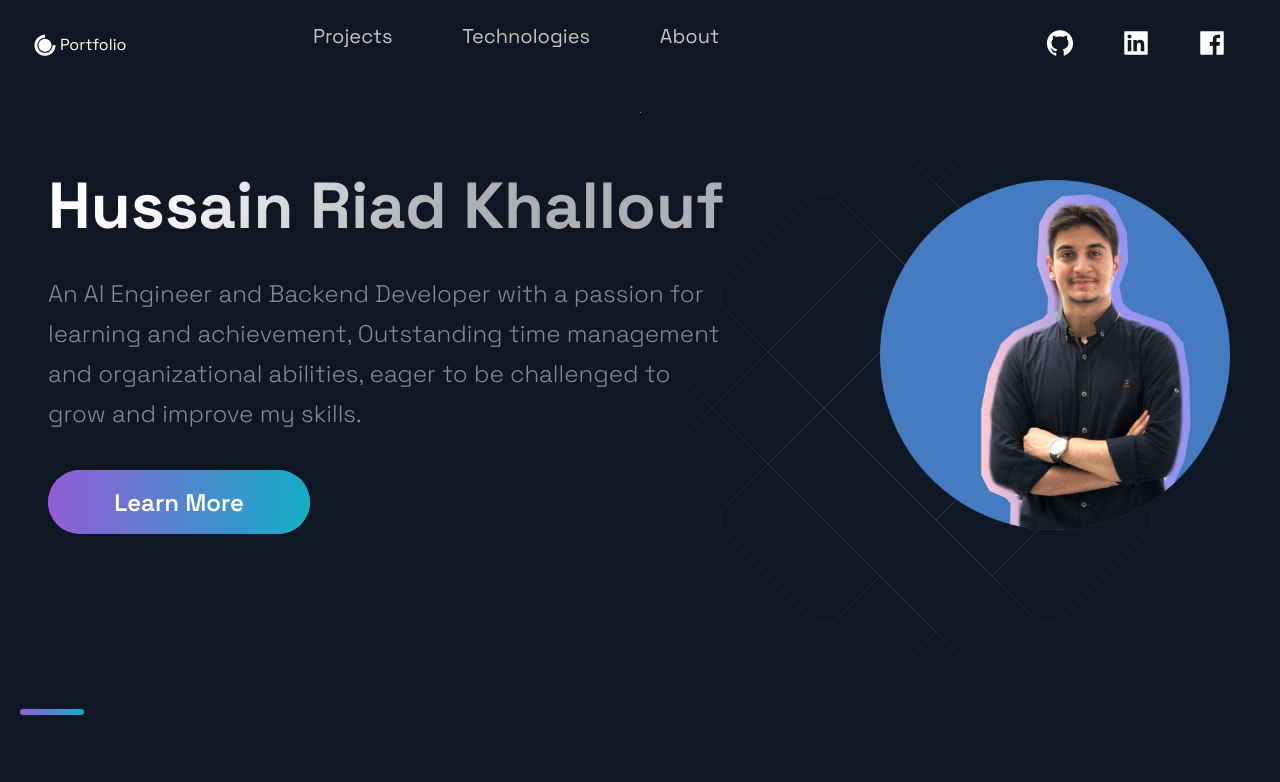
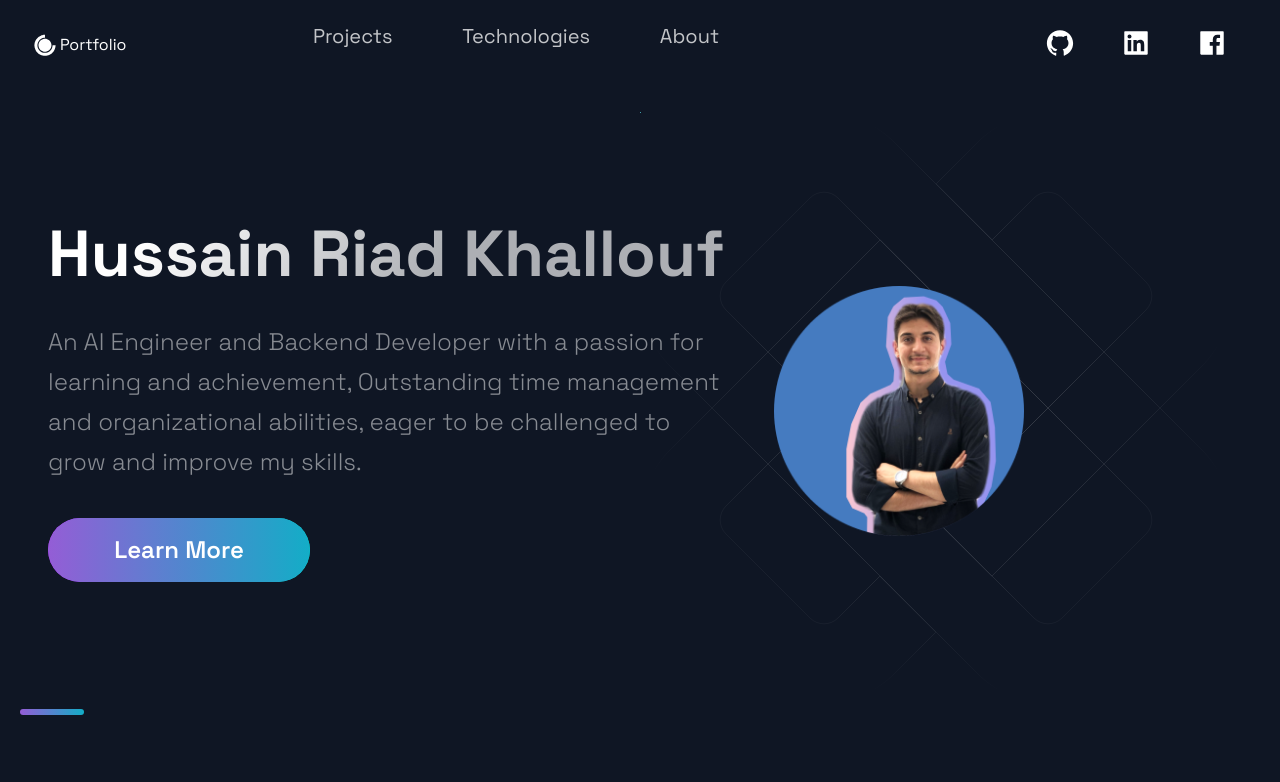
Before and after one commit to Hussain-Khallouf/portfolio, a Next.js app: page / in a window 1280 px wide. Shown: the top 782 px of the page. Built offline with nearby package versions, Linux system fonts and the light colour scheme.

Commit message:
fixing styled

```diff
--- a/src/components/Hero/Hero.js
+++ b/src/components/Hero/Hero.js
@@ -1,25 +1,32 @@
-import React from 'react';
-import Link from 'next/link';
+import React from "react";
+import Link from "next/link";
 
-import { Section, SectionText, SectionTitle } from '../../styles/GlobalComponents';
-import Button from '../../styles/GlobalComponents/Button';
-import { LeftSection, Img } from './HeroStyles';
+import {
+  Section,
+  SectionText,
+  SectionTitle,
+} from "../../styles/GlobalComponents";
+import Button from "../../styles/GlobalComponents/Button";
+import { LeftSection, Img } from "./HeroStyles";
 
 const Hero = (props) => (
   <>
-    <Section row nopadding>
+    <Section row nopadding lg_col>
       <LeftSection>
         <SectionTitle main center nopadding>
           Hussain Riad Khallouf
         </SectionTitle>
         <SectionText>
-        An AI Engineer and Backend Developer with a passion for learning and achievement, Outstanding time management and organizational abilities, eager to be challenged to grow and improve my skills.
+          An AI Engineer and Backend Developer with a passion for learning and
+          achievement, Outstanding time management and organizational abilities,
+          eager to be challenged to grow and improve my skills.
         </SectionText>
-        <Link  href="#about"><Button >Learn More</Button></Link>
+        <Link href="#about">
+          <Button>Learn More</Button>
+        </Link>
       </LeftSection>
+      <Img src="/images/picofme.png" />
     </Section>
-    <Img src="/images/picofme.png"/>
-
   </>
 );
 
--- a/src/components/Hero/HeroStyles.js
+++ b/src/components/Hero/HeroStyles.js
@@ -1,14 +1,40 @@
-import styled from 'styled-components';
+import styled from "styled-components";
 
 export const Img = styled.img`
-  position: absolute;
-  width:350px;
-  height:350px;
-  top: 100px;
-  right: 50px;
+  /* position: absolute; */
+  width: 350px;
+  height: 350px;
+  margin-left: 5rem;
+  position: relative;
+
+  @media ${(props) => props.theme.breakpoints.xl} {
+    width: 250px;
+    height: 250px;
+  }
+  @media ${(props) => props.theme.breakpoints.lg} {
+    right: 50%;
+    transform: translateX(50%);
+    margin-bottom: 4rem;
+  }
+  @media ${(props) => props.theme.breakpoints.md} {
+    transform: translateX(0);
+    right: 0;
+    margin: 0 auto;
+    width: 200px;
+    height: 200px;
+  }
+
+  @media ${(props) => props.theme.breakpoints.sm} {
+    width: 150px;
+    height: 150px;
+  }
   object-fit: cover;
-  overflow: hidden;
-`
+  /* @media screen and (max-width: 1200px) {
+    bottom: 0;
+    left: 50%;
+    transform: translateX(-50%);
+  } */
+`;
 
 export const LeftSection = styled.div`
   width: 100%;
--- a/src/styles/GlobalComponents/index.js
+++ b/src/styles/GlobalComponents/index.js
@@ -1,58 +1,67 @@
-import styled from 'styled-components'
+import styled from "styled-components";
 
 export const Section = styled.section`
-  display: ${(props) => props.grid ? "grid" : "flex" };
-  flex-direction: ${(props) => props.row ? "row" : "column" };
-  padding: ${(props) => props.nopadding ? "0" : "32px 48px 0" } ;
+  display: ${(props) => (props.grid ? "grid" : "flex")};
+  flex-direction: ${(props) => (props.row ? "row" : "column")};
+  padding: ${(props) => (props.nopadding ? "0" : "32px 48px 0")};
   margin: 0 auto;
   max-width: 1240px;
   box-sizing: content-box;
   position: relative;
   overflow: hidden;
   grid-template-columns: 1fr 1fr;
-
+  @media ${(props) => props.theme.breakpoints.xl} {
+    align-items: ${(props) => (props.lg_col ? "center" : "unset")};
+  }
+  @media ${(props) => props.theme.breakpoints.lg} {
+    flex-direction: ${(props) => (props.lg_col ? "column" : "row")};
+  }
   @media ${(props) => props.theme.breakpoints.md} {
     padding: 24px 48px 0;
     flex-direction: column;
   }
 
   @media ${(props) => props.theme.breakpoints.sm} {
-    padding: ${(props) => props.nopadding ? "0" : "16px 16px 0" } ;
+    padding: ${(props) => (props.nopadding ? "0" : "16px 16px 0")};
 
     width: calc(100vw - 32px);
     flex-direction: column;
   }
-`
+`;
 
 export const SectionTitle = styled.h2`
   font-weight: 800;
-  font-size: ${(props) => props.main ? '65px' : '56px'};
-  line-height: ${(props) => props.main ? '72px' : '56px'};
+  font-size: ${(props) => (props.main ? "65px" : "56px")};
+  line-height: ${(props) => (props.main ? "72px" : "56px")};
   width: max-content;
   max-width: 100%;
-  background: linear-gradient(121.57deg, #FFFFFF 18.77%, rgba(255, 255, 255, 0.66) 60.15%);
+  background: linear-gradient(
+    121.57deg,
+    #ffffff 18.77%,
+    rgba(255, 255, 255, 0.66) 60.15%
+  );
   -webkit-background-clip: text;
   -webkit-text-fill-color: transparent;
   margin-bottom: 16px;
-  padding: ${(props) => props.main ? '58px 0 16px' : '0'};
+  padding: ${(props) => (props.main ? "58px 0 16px" : "0")};
 
-  @media ${props => props.theme.breakpoints.md}{
-    font-size: ${(props) => props.main ? '56px' : '48px'};
-    line-height: ${(props) => props.main ? '56px' : '48px'};
+  @media ${(props) => props.theme.breakpoints.md} {
+    font-size: ${(props) => (props.main ? "56px" : "48px")};
+    line-height: ${(props) => (props.main ? "56px" : "48px")};
     margin-bottom: 12px;
-    padding: ${(props) => props.main ? '40px 0 12px' : '0'};
+    padding: ${(props) => (props.main ? "40px 0 12px" : "0")};
   }
 
-  @media ${props => props.theme.breakpoints.sm}{
+  @media ${(props) => props.theme.breakpoints.sm} {
     font-size: 32px;
     line-height: 40px;
-    font-size: ${(props) => props.main ? '28px' : '32px'};
-    line-height: ${(props) => props.main ? '32px' : '40px'};
+    font-size: ${(props) => (props.main ? "28px" : "32px")};
+    line-height: ${(props) => (props.main ? "32px" : "40px")};
     margin-bottom: 8px;
-    padding: ${(props) => props.main ? '16px 0 8px' : '0'};
+    padding: ${(props) => (props.main ? "16px 0 8px" : "0")};
     max-width: 100%;
   }
-`
+`;
 
 export const SectionText = styled.p`
   max-width: 800px;
@@ -74,19 +83,19 @@ export const SectionText = styled.p`
     line-height: 24px;
     padding-bottom: 16px;
   }
-`
+`;
 
 export const SectionDivider = styled.div`
-
   width: 64px;
   height: 6px;
   border-radius: 10px;
   background-color: #fff;
-  background: ${(props) => props.colorAlt ?
-    'linear-gradient(270deg, #F46737 0%, #945DD6 100%)' :
-    'linear-gradient(270deg, #13ADC7 0%, #945DD6 100%)'};
+  background: ${(props) =>
+    props.colorAlt
+      ? "linear-gradient(270deg, #F46737 0%, #945DD6 100%)"
+      : "linear-gradient(270deg, #13ADC7 0%, #945DD6 100%)"};
 
-    margin: ${(props) => props.divider ? "4rem 0" : "" };
+  margin: ${(props) => (props.divider ? "4rem 0" : "")};
 
   @media ${(props) => props.theme.breakpoints.md} {
     width: 48px;
@@ -97,7 +106,7 @@ export const SectionDivider = styled.div`
     width: 32px;
     height: 2px;
   }
-`
+`;
 export const SectionSubText = styled.p`
   max-width: 800px;
   font-weight: 300;
@@ -105,7 +114,7 @@ export const SectionSubText = styled.p`
   line-height: 32px;
   color: rgba(255, 255, 255, 0.75);
 
-@media ${(props) => props.theme.breakpoints.md} {
+  @media ${(props) => props.theme.breakpoints.md} {
     max-width: 672px;
     font-size: 16px;
     line-height: 25px;
@@ -115,9 +124,9 @@ export const SectionSubText = styled.p`
     font-size: 14px;
     line-height: 22px;
   }
-`
+`;
 export const SecondaryBtn = styled.button`
-  color: #FFF;
+  color: #fff;
   background: none;
   border: 1px solid rgba(255, 255, 255, 0.33);
   box-sizing: border-box;
@@ -144,10 +153,11 @@ export const SecondaryBtn = styled.button`
   &:active {
     background: #e0e4eb;
     border: 1px solid #304169;
-    box-shadow: inset 0px 2px 1px rgba(46, 49, 55, 0.15), inset 0px 0px 4px rgba(20, 20, 55, 0.3);
+    box-shadow: inset 0px 2px 1px rgba(46, 49, 55, 0.15),
+      inset 0px 0px 4px rgba(20, 20, 55, 0.3);
   }
 
-  @media ${(props) => props.theme.breakpoints.md}{
+  @media ${(props) => props.theme.breakpoints.md} {
     margin-top: 24px;
     margin-bottom: 64px;
     padding: 16px 24px;
@@ -164,40 +174,43 @@ export const SecondaryBtn = styled.button`
     font-size: 14px;
     line-height: 16px;
   }
-`
+`;
 
 export const ButtonBack = styled.div`
-  width: ${({ alt }) => alt ? '150px' : '262px'};
-  height: ${({ alt }) => alt ? '52px' : '64px'};
+  width: ${({ alt }) => (alt ? "150px" : "262px")};
+  height: ${({ alt }) => (alt ? "52px" : "64px")};
   border-radius: 50px;
-  font-size: ${({ alt }) => alt ? '20px' : '24px'};
+  font-size: ${({ alt }) => (alt ? "20px" : "24px")};
   font-weight: 600;
   display: flex;
   align-items: center;
   justify-content: center;
-  margin: ${({ alt, form }) => (alt || form) ? '0' : '0 0 80px'};
+  margin: ${({ alt, form }) => (alt || form ? "0" : "0 0 80px")};
   color: #fff;
-  background: ${({ alt }) => alt ? 'linear-gradient(270deg, #ff622e 0%, #B133FF 100%)' : 'linear-gradient(270deg, #00DBD8 0%, #B133FF 100%)'};
+  background: ${({ alt }) =>
+    alt
+      ? "linear-gradient(270deg, #ff622e 0%, #B133FF 100%)"
+      : "linear-gradient(270deg, #00DBD8 0%, #B133FF 100%)"};
   cursor: pointer;
   transition: 0.5s ease;
   position: relative;
   overflow: hidden;
-  opacity: ${({ disabled }) => disabled ? '.5' : '1'};
+  opacity: ${({ disabled }) => (disabled ? ".5" : "1")};
 
   @media ${(props) => props.theme.breakpoints.md} {
-    width: ${({ alt }) => alt ? '150px' : '184px'};
-    height: ${({ alt }) => alt ? '52px' : '48px'};
-    font-size: ${({ alt }) => alt ? '20px' : '16px'};
-    margin-bottom: ${({ alt }) => alt ? '0' : '64px'};
+    width: ${({ alt }) => (alt ? "150px" : "184px")};
+    height: ${({ alt }) => (alt ? "52px" : "48px")};
+    font-size: ${({ alt }) => (alt ? "20px" : "16px")};
+    margin-bottom: ${({ alt }) => (alt ? "0" : "64px")};
   }
 
   @media ${(props) => props.theme.breakpoints.sm} {
     width: 100%;
     height: 32px;
     font-size: 14px;
-    margin-bottom: ${({ alt }) => alt ? '0' : '32px'};
+    margin-bottom: ${({ alt }) => (alt ? "0" : "32px")};
   }
-`
+`;
 
 export const ButtonFront = styled.button`
   border: none;
@@ -209,15 +222,21 @@ export const ButtonFront = styled.button`
   left: 0;
   width: 100%;
   height: 100%;
-  background: ${({ alt }) => alt ? 'linear-gradient(270deg, #F46737 0%, #945DD6 100%)' : 'linear-gradient(270deg, #13ADC7 0%, #945DD6 100%)'};
-  opacity: ${({ disabled }) => disabled ? '.5' : '1'};
-  transition: .4s ease;
-  font-size: ${({ alt }) => alt ? '20px' : '24px'};
+  background: ${({ alt }) =>
+    alt
+      ? "linear-gradient(270deg, #F46737 0%, #945DD6 100%)"
+      : "linear-gradient(270deg, #13ADC7 0%, #945DD6 100%)"};
+  opacity: ${({ disabled }) => (disabled ? ".5" : "1")};
+  transition: 0.4s ease;
+  font-size: ${({ alt }) => (alt ? "20px" : "24px")};
   font-weight: 600;
   align-items: center;
   justify-content: center;
   cursor: pointer;
-  box-shadow: ${({ disabled }) => disabled ? 'inset 0px 2px 1px rgba(46, 49, 55, 0.15), inset 0px 0px 4px rgba(20, 20, 55, 0.3)' : 'none'};
+  box-shadow: ${({ disabled }) =>
+    disabled
+      ? "inset 0px 2px 1px rgba(46, 49, 55, 0.15), inset 0px 0px 4px rgba(20, 20, 55, 0.3)"
+      : "none"};
 
   &:hover {
     opacity: 0;
@@ -227,26 +246,28 @@ export const ButtonFront = styled.button`
   }
   &:active {
     opacity: 1;
-    box-shadow: inset 0px 2px 1px rgba(46, 49, 55, 0.15), inset 0px 0px 4px rgba(20, 20, 55, 0.3);
+    box-shadow: inset 0px 2px 1px rgba(46, 49, 55, 0.15),
+      inset 0px 0px 4px rgba(20, 20, 55, 0.3);
   }
 
-  &:disabled{
-    background: linear-gradient(270deg, #00DBD8 0%, #B133FF 100%);
+  &:disabled {
+    background: linear-gradient(270deg, #00dbd8 0%, #b133ff 100%);
     opacity: 0.5;
-    box-shadow: inset 0px 2px 1px rgba(46, 49, 55, 0.15), inset 0px 0px 4px rgba(20, 20, 55, 0.3);
+    box-shadow: inset 0px 2px 1px rgba(46, 49, 55, 0.15),
+      inset 0px 0px 4px rgba(20, 20, 55, 0.3);
   }
 
   @media ${(props) => props.theme.breakpoints.md} {
-    font-size: ${({ alt }) => alt ? '20px' : '16px'};
+    font-size: ${({ alt }) => (alt ? "20px" : "16px")};
   }
 
   @media ${(props) => props.theme.breakpoints.sm} {
     font-size: 14px;
   }
-`
+`;
 
 export const LinkContainer = styled.div`
-  margin-left: ${({ large }) => large ? '24px' : '16px'};
+  margin-left: ${({ large }) => (large ? "24px" : "16px")};
   transition: 0.3s ease;
   justify-content: center;
   border-radius: 50px;
@@ -259,23 +280,22 @@ export const LinkContainer = styled.div`
   }
 
   @media ${(props) => props.theme.breakpoints.md} {
-    margin-left: ${({ large }) => large ? '16px' : '8px'};
-
+    margin-left: ${({ large }) => (large ? "16px" : "8px")};
   }
   @media ${(props) => props.theme.breakpoints.sm} {
-    margin-left: ${({ large }) => large ? '0' : '8px'};
+    margin-left: ${({ large }) => (large ? "0" : "8px")};
   }
-`
+`;
 
 export const LinkIconImg = styled.div`
   display: flex;
-  height: ${({ large }) => large ? '32px' : '24px'};
+  height: ${({ large }) => (large ? "32px" : "24px")};
 
   @media ${(props) => props.theme.breakpoints.md} {
-    height: ${({ nav }) => nav ? '16px' : '24px'};
+    height: ${({ nav }) => (nav ? "16px" : "24px")};
   }
 
   @media ${(props) => props.theme.breakpoints.sm} {
-    height: ${({ large }) => large ? '32px' : '16px'};
+    height: ${({ large }) => (large ? "32px" : "16px")};
   }
-`
+`;
```
Also changed, not shown: src/components/Projects/ProjectsStyles.js (+16 -24 lines), src/pages/index.js (+10 -9 lines).
